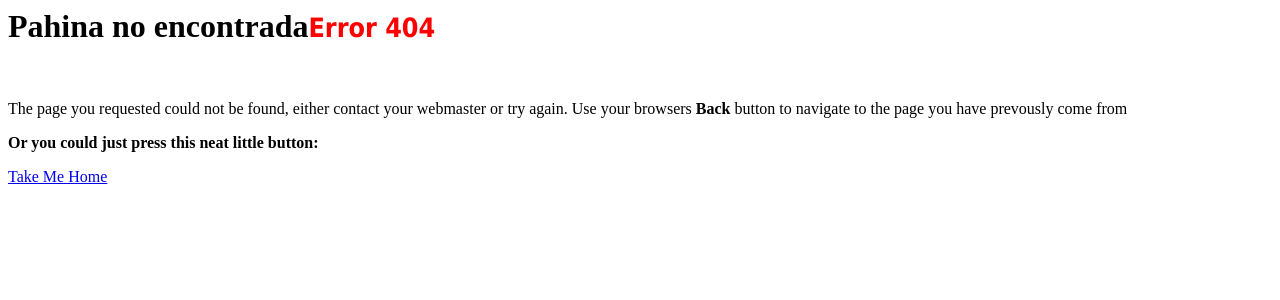
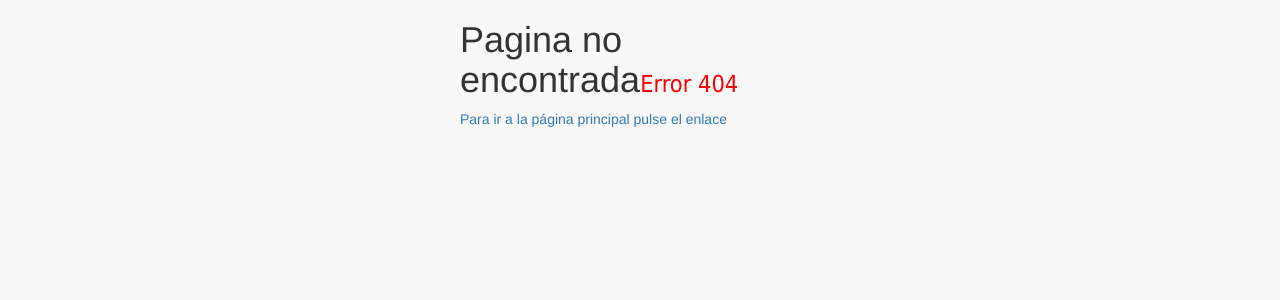
Before and after one commit to vareto/myevent, a PHP site: page /error404.php in a window 1280 px wide. Shown: the top 300 px of the page. Run offline with PHP 8.4, Linux system fonts and the light colour scheme.

Commit message:
ultimos cambios

```diff
--- a/crearevento.php
+++ b/crearevento.php
@@ -100,7 +100,7 @@
                                                     <input class="form-control" name="name" id="name">
                                                 </div>
                                                 <div class="form-group">
-                                                    <label>Description</label>
+                                                    <label>Descripcion</label>
                                                     <input class="form-control"  name="description" id="description">
                                                 </div>
                                                 <div class="form-group">
--- a/error404.php
+++ b/error404.php
@@ -1,14 +1,17 @@
-<div class="container">
-  <div class="row">
-    <div class="span12">
-      <div class="hero-unit center">
-          <h1>Pahina no encontrada<small><font face="Tahoma" color="red">Error 404</font></small></h1>
-          <br />
-          <p>The page you requested could not be found, either contact your webmaster or try again. Use your browsers <b>Back</b> button to navigate to the page you have prevously come from</p>
-          <p><b>Or you could just press this neat little button:</b></p>
-          <a href="http://ievent.esy.es" class="btn btn-large btn-info"><i class="icon-home icon-white"></i> Take Me Home</a>
+<html>
+    <head>
+        <title>myEvent</title>
+        <?php include_once './cabezera.php'; ?>
+    </head>
+    <body>
+        <div class="container">
+            <div class="row">
+                <div class="col-md-4 col-md-offset-4">
+                    <h1>Pagina no encontrada<small><font face="Tahoma" color="red">Error 404</font></small></h1>
+
+                    <a href="http://myevent.esy.es">Para ir a la página principal pulse el enlace</a>
+                </div>
+            </div>
         </div>
-        <br />
-    </div>
-  </div>
-</div>
+    </body>
+</html>
--- a/recuperar.php
+++ b/recuperar.php
@@ -26,7 +26,6 @@
                                     <div class="form-group">
                                         <input class="form-control" placeholder="E-mail" name="email" id="email" autofocus="true">
                                     </div>
-                                    <!-- Change this to a button or input when using this as a form -->
                                     <input type="submit" value="Entrar" name="recuperarcredenciales" class="btn btn-lg btn-success btn-block"></input >
                                 </fieldset>
                             </form>
--- a/registrar.php
+++ b/registrar.php
@@ -37,7 +37,7 @@
                                         <label>Password</label>
                                         <input  type="password" class="form-control" name="password" id="password">
                                     </div>
-                                    <button type="submit" name="registrar" class="btn btn-default">Registrar</button>
+                                    <button type="submit" name="registrar" class="btn btn-lg btn-success btn-block">Registrar</button>
                                 </fieldset>
                             </form>
                         </div>
--- a/success.php
+++ b/success.php
@@ -1,6 +1,6 @@
 <html>
     <head>
-        <title>iEvent</title>
+        <title>myEvent</title>
         <META HTTP-EQUIV="REFRESH" CONTENT="10;URL=http://myevent.esy.es">
         <?php include_once './cabezera.php'; ?>
         <script type="text/javascript">
```
